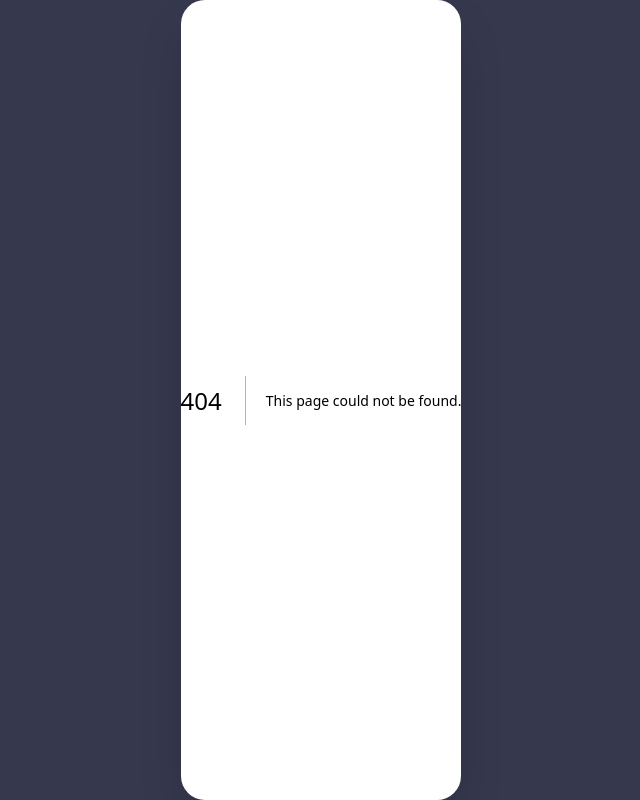
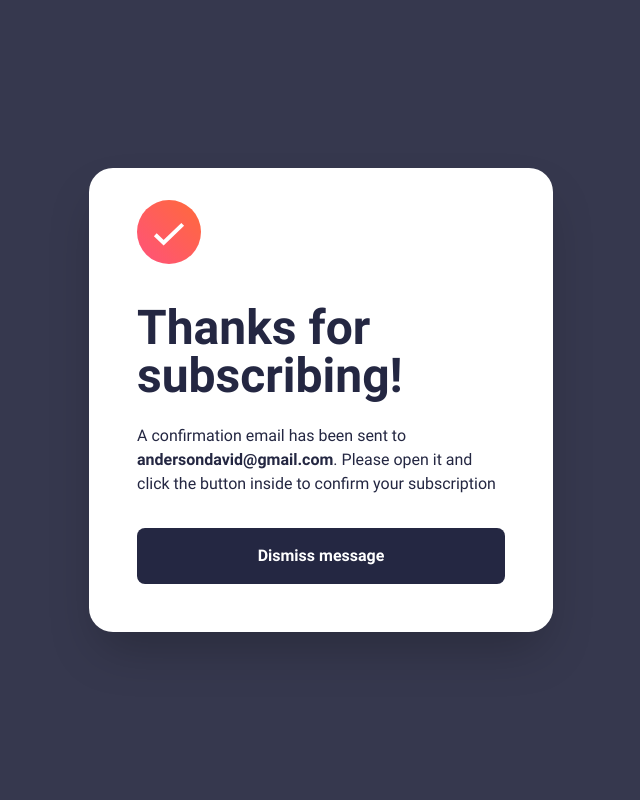
Before and after one commit to andersondavid/newsletter-signup-form-with-success-message, a Next.js app: page /success in a window 1280 px wide. Before the commit this address had no page. Shown: the whole page, without its empty margins (319-959 px from the left). Built offline with nearby package versions, Linux system fonts and the light colour scheme.

Commit message:
feat: desktop layout for success page

```diff
--- /dev/null
+++ b/src/app/success/page.tsx
@@ -0,0 +1,26 @@
+import Image from "next/image";
+import React from "react";
+import BigButton from "../components/BigButton";
+
+export default function Success() {
+  return (
+    <div className="px-6 h-screen md:h-min flex flex-col md:px-12 md:max-w-[29em]">
+      <div className="mt-24 md:mt-8">
+        <Image
+          alt=""
+          width={64}
+          height={64}
+          fill={false}
+          src="/assets/images/icon-success.svg"
+        />
+      </div>
+      <div className="mt-10">
+        <h1 className="text-4xl md:text-5xl font-ubuntuBold text-darkslategrey">Thanks for subscribing!</h1>
+        <p className="font-ubuntu text-darkslategrey mt-6">A confirmation email has been sent to <span className="font-ubuntuBold">andersondavid@gmail.com</span>. Please open it and click the button inside to confirm your subscription</p>
+      </div>
+      <div className="mt-auto mb-4 md:mt-8 md:mb-12">
+        <BigButton text="Dismiss message" />
+      </div>
+    </div>
+  );
+}
```
